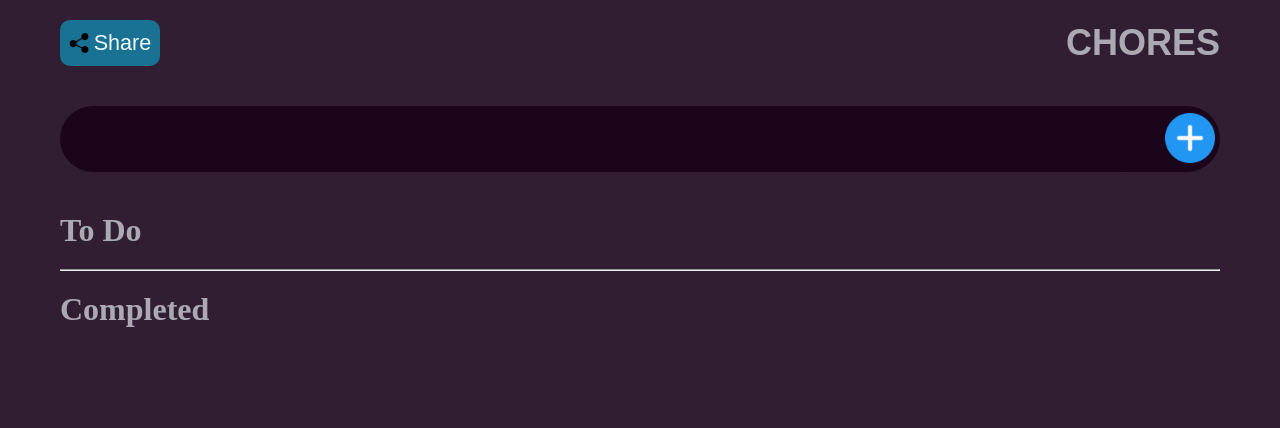
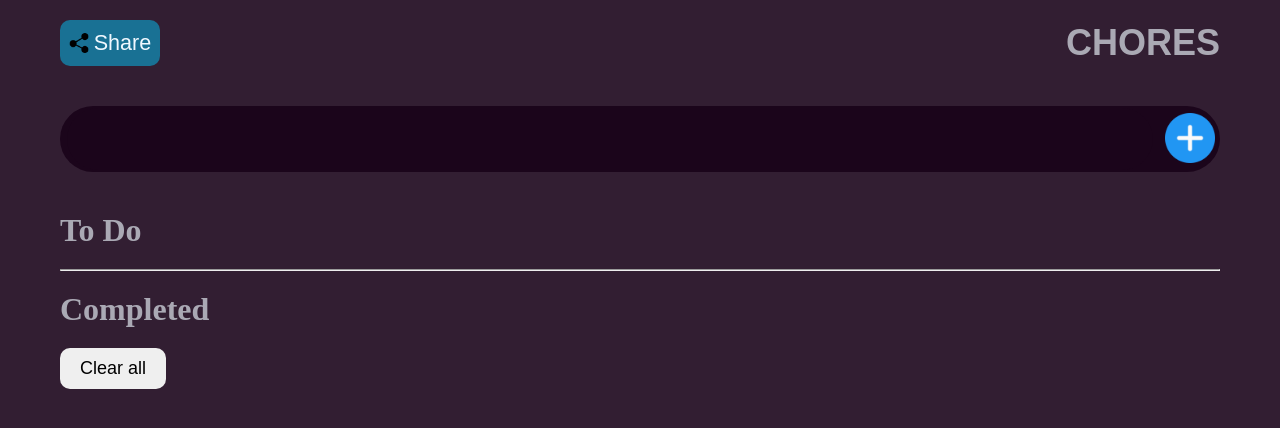
Before and after one commit to Jackium-web/ToDoList-update, a plain HTML site: page index.html in a window 1280 px wide. Drawn offline with Linux system fonts and the light colour scheme.

Commit message:
Update index.html

```diff
--- a/index.html
+++ b/index.html
@@ -39,7 +39,10 @@
             </div>
             <hr>
             <div class="completeTaskings">
-                <h1 class="incomplete-title">Completed</h1>
+                <div class="titn">
+                    <h1 class="incomplete-title">Completed</h1>
+                    <button class="clear_all_incomplete" onclick="clearAllIncomplete()">Clear all</button>
+                </div>
                 <div class="complete-tasks">
 
                 </div>
```
